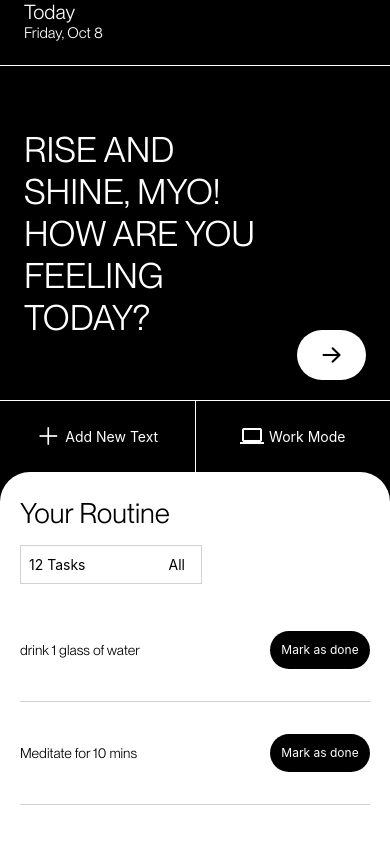
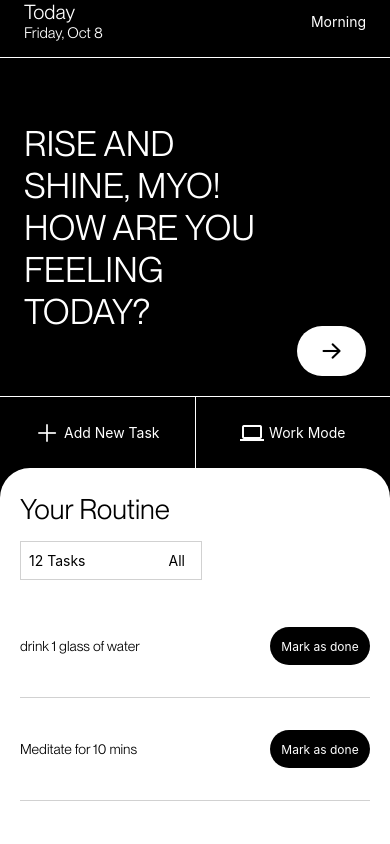
Before and after one commit to MyoThuKha/ToDo-app, a React Native app: screen /home in a window 390 px wide. Built offline with nearby package versions, Linux system fonts and the light colour scheme.

Commit message:
added create

```diff
--- /dev/null
+++ b/components/create.tsx
@@ -0,0 +1,47 @@
+import React from "react";
+import { View, StyleSheet, TextInput, Text } from "react-native";
+import { TouchableOpacity } from "react-native";
+import { useSelector } from "react-redux";
+import globalStyle from "../styles/global";
+import { AntDesign } from "@expo/vector-icons";
+
+interface createProps {}
+
+const CreateTask: React.FC<createProps> = ({}) => {
+  const foreground: string = useSelector((state: any) => state.user.foreground);
+  const background: string = useSelector((state: any) => state.user.background);
+  return (
+    <View style={styles.section1}>
+      <Text style={{ ...styles.title, color: foreground }}>Your Task</Text>
+      <TextInput
+        placeholder="Abc"
+        multiline
+        placeholderTextColor={foreground}
+        style={{ ...styles.input, color: foreground }}
+      />
+      <TouchableOpacity
+        style={{ ...globalStyle.goTo, backgroundColor: foreground }}
+      >
+        <AntDesign name="plus" size={24} color={background} />
+      </TouchableOpacity>
+    </View>
+  );
+};
+export default CreateTask;
+const styles = StyleSheet.create({
+  section1: {
+    flex: 5,
+    position: "relative",
+    paddingHorizontal: 16,
+  },
+  title: {
+    fontSize: 50,
+    ...globalStyle.display,
+    paddingVertical: 16,
+  },
+  input: {
+    fontSize: 16,
+    ...globalStyle.display,
+    paddingHorizontal: 8,
+  },
+});
--- a/components/greet.tsx
+++ b/components/greet.tsx
@@ -4,9 +4,11 @@ import { useSelector } from "react-redux";
 import { AntDesign, MaterialIcons } from "@expo/vector-icons";
 import globalStyle from "../styles/global";
 
-interface greetProps {}
+interface greetProps {
+  create: () => void;
+}
 
-const Greet: React.FC<greetProps> = ({}) => {
+const Greet: React.FC<greetProps> = ({ create }) => {
   const username: string = useSelector((state: any) => state.user.firstname);
   const foreground: string = useSelector((state: any) => state.user.foreground);
   const background: string = useSelector((state: any) => state.user.background);
@@ -30,11 +32,11 @@ const Greet: React.FC<greetProps> = ({}) => {
 
       {/* Add new text and work mode */}
       <View style={{ ...styles.btnSection, borderTopColor: foreground }}>
-        <TouchableOpacity style={styles.btn} onPress={() => {}}>
+        <TouchableOpacity style={styles.btn} onPress={() => create()}>
           <View style={styles.btnContent}>
             <AntDesign name="plus" size={24} color={foreground} />
             <Text style={{ ...styles.btnText, color: foreground }}>
-              add new text
+              add new task
             </Text>
           </View>
         </TouchableOpacity>
--- a/pages/home.tsx
+++ b/pages/home.tsx
@@ -1,20 +1,24 @@
 import { StyleSheet, Text, View } from "react-native";
+import { TouchableWithoutFeedback, Keyboard } from "react-native";
 import { StatusBar } from "react-native";
 import Tasks from "../components/tasks";
 import globalStyle from "../styles/global";
-
+import { useState } from "react";
 import { useSelector } from "react-redux";
 import Greet from "../components/greet";
+import CreateTask from "../components/create";
 
 // return "#f2eee9";
 
 const Home = () => {
   const foreground: string = useSelector((state: any) => state.user.foreground);
   const background: string = useSelector((state: any) => state.user.background);
-
+  const [createMode, setCreateMode] = useState(false);
+  const handleCreate = () => setCreateMode(true);
   return (
     <View style={{ ...styles.container, backgroundColor: background }}>
       {/* app bar */}
+      <TouchableWithoutFeedback onPress={() => Keyboard.dismiss()}>
         <View style={{ ...styles.header, borderBottomColor: foreground }}>
           <View>
             <Text
@@ -28,9 +32,12 @@ const Home = () => {
               Friday, Oct 8
             </Text>
           </View>
-        <View style={styles.profile}></View>
+          {/* <View style={styles.profile}></View> */}
+          {<Text style={{ color: foreground }}>Morning</Text>}
         </View>
-      <Greet />
+      </TouchableWithoutFeedback>
+      {!createMode && <Greet create={handleCreate} />}
+      {createMode && <CreateTask />}
       <Tasks />
     </View>
   );
@@ -50,6 +57,7 @@ const styles = StyleSheet.create({
     paddingBottom: 15,
     flexDirection: "row",
     justifyContent: "space-between",
+    alignItems: "center",
   },
   today: {
     fontSize: 20,
--- a/pages/intro.tsx
+++ b/pages/intro.tsx
@@ -1,11 +1,7 @@
+import { Image, StyleSheet, Text, TextInput, View } from "react-native";
 import {
-  Image,
-  StyleSheet,
-  Text,
-  TextInput,
   TouchableOpacity,
   TouchableWithoutFeedback,
-  View,
   Keyboard,
 } from "react-native";
 import { StatusBar } from "react-native";
```
Lines whose indentation alone changed are shown as unchanged.
